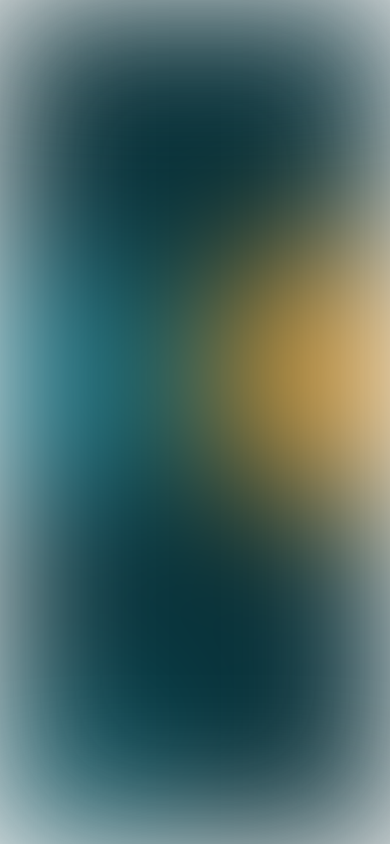
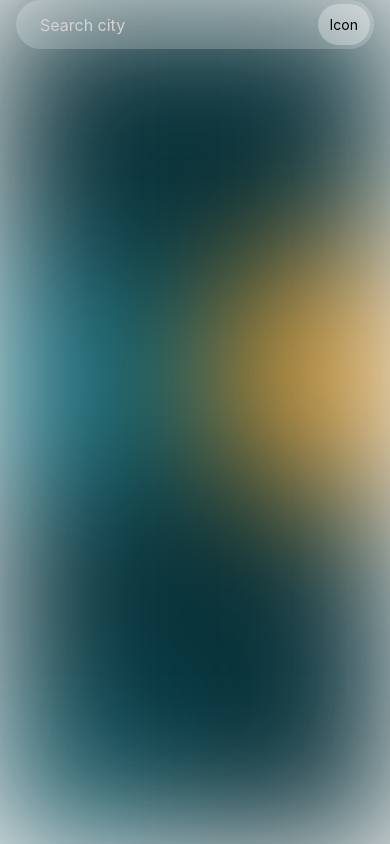
Before and after one commit to jurecapuder/react_native_weather, a React Native app: screen /Home in a window 390 px wide. Built offline with nearby package versions, Linux system fonts and the light colour scheme.

Commit message:
Add search functionality to HomeScreen

```diff
--- a/screens/HomeScreen.js
+++ b/screens/HomeScreen.js
@@ -1,6 +1,7 @@
-import { View, Text, SafeAreaView, Image } from 'react-native';
+import { View, Text, SafeAreaView, Image, TextInput, TouchableOpacity } from 'react-native';
 import React from 'react';
 import { StatusBar } from 'expo-status-bar';
+import { theme } from "../theme";
 
 export default function HomeScreen() {
   return (
@@ -12,6 +13,32 @@ export default function HomeScreen() {
         source={require('../assets/images/bg.png')}
         className="absolute h-full w-full"
       />
+
+      <SafeAreaView className="flex flex-1">
+        {/* Search section */}
+        <View
+          style={{height: '7%'}}
+          className="mx-4 relative z-50"
+        >
+          <View
+            className="flex-row justify-end items-center rounded-full"
+            style={{backgroundColor: theme.bgWhite(0.2)}}
+          >
+            <TextInput
+              placeholder="Search city"
+              placeholderTextColor={"lightgray"}
+              className="pl-6 h-10 flex-1 text-base text-white"
+            />
+
+            <TouchableOpacity
+              style={{backgroundColor: theme.bgWhite(0.3)}}
+              className="rounded-full p-3 m-1"
+            >
+              <Text>Icon</Text>
+            </TouchableOpacity>
+          </View>
+        </View>
+      </SafeAreaView>
     </View>
   )
 }
```
